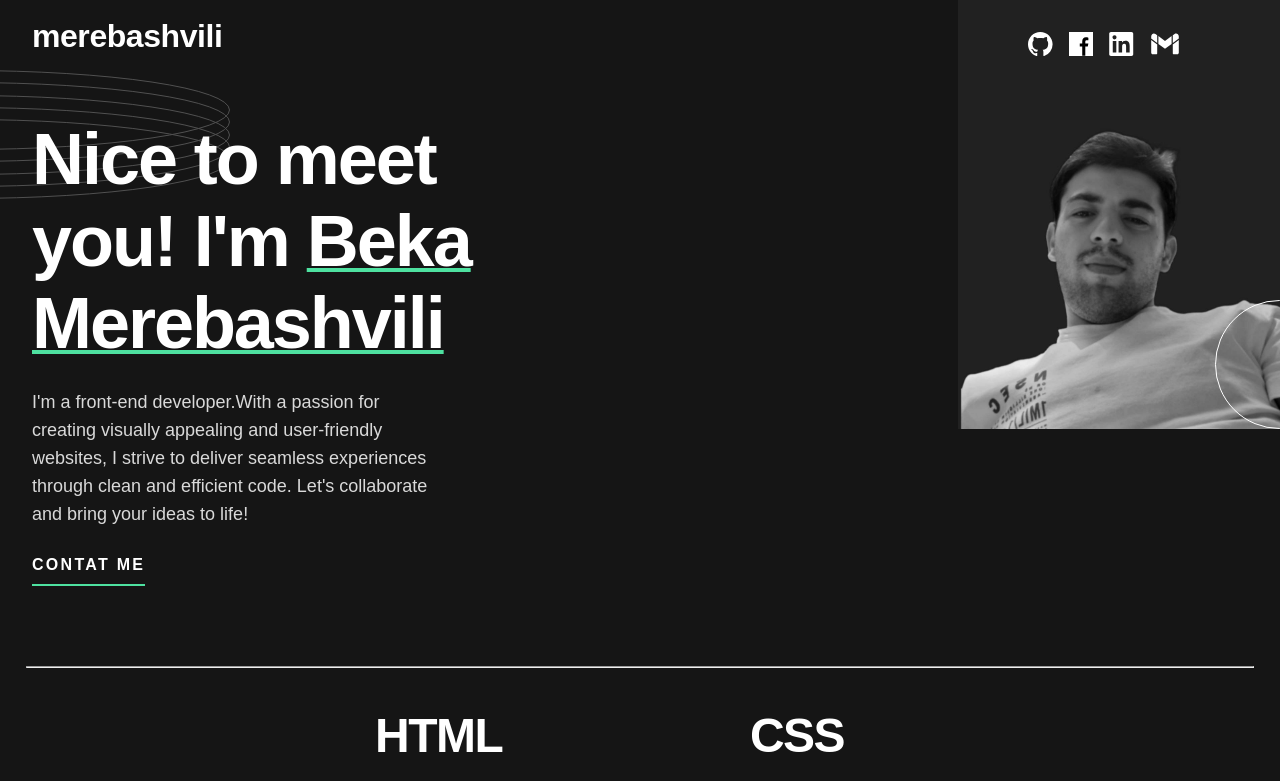
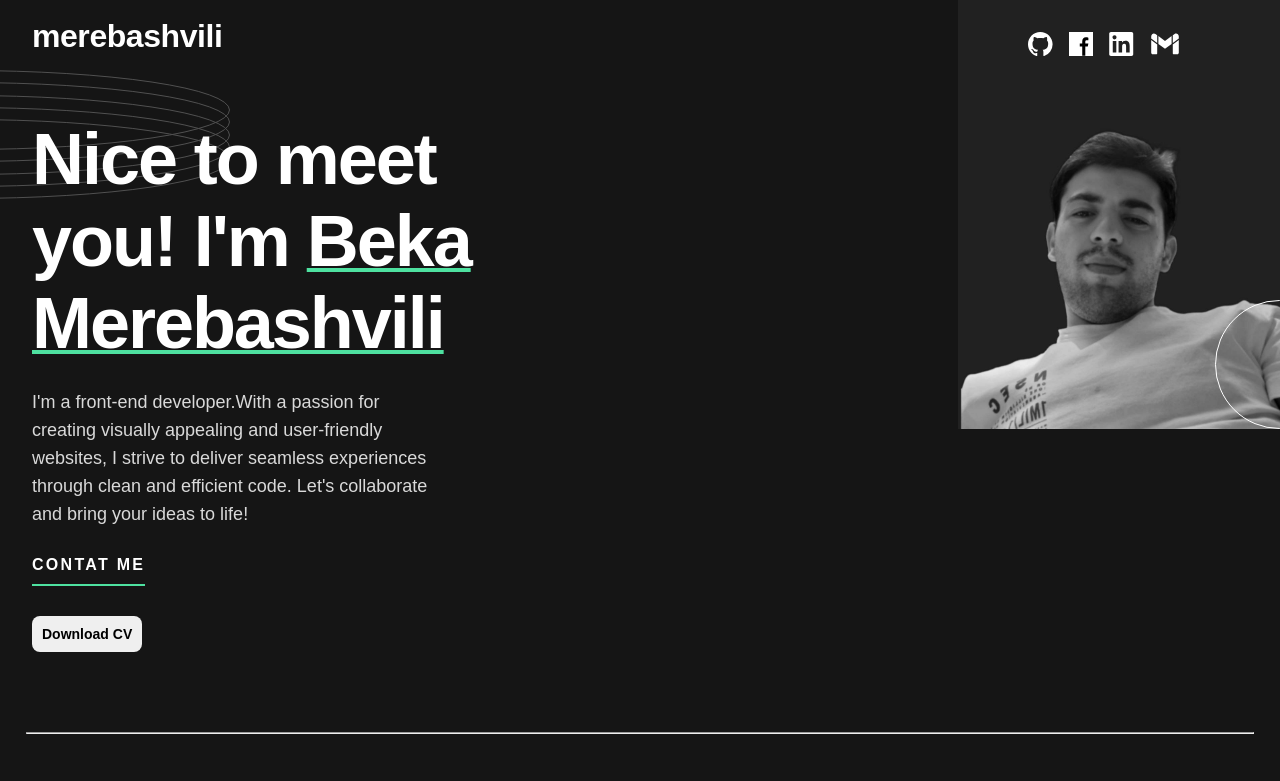
Before and after one commit to Beka-Merebashvili/portfolio, a React (Vite) app: page / in a window 1280 px wide. Shown: the top 781 px of the page. Built offline with nearby package versions, Linux system fonts and the light colour scheme.

Commit message:
add donwload cv functionality

```diff
--- a/src/components/AboutMe.tsx
+++ b/src/components/AboutMe.tsx
@@ -8,8 +8,8 @@ import { saveAs } from "file-saver";
 
 export default function AboutMe() {
   const handleDownload = () => {
-    const fileUrl = '/path/to/your/cv.pdf'; // Replace with the actual path to your CV file
-    const fileName = 'your_cv.pdf'; // Replace with the desired file name
+    const fileUrl = "./docs/Beka_Merebashvili.pdf";
+    const fileName =  "Beka Merebasvhili";
     saveAs(fileUrl, fileName);
   };
 
@@ -30,6 +30,9 @@ export default function AboutMe() {
         to life!
       </p>
       <UnderLine href="#1">contat me</UnderLine>
+      <button onClick={handleDownload}>
+      Download CV
+    </button>
       <img className="circle" src={circle} alt="circle" />
       <img className="ring" src={pattern} alt="" />
     </Container>
@@ -70,6 +73,14 @@ const Container = styled.div`
     color: #d9d9d9;
     width: 342px;
     margin-bottom: 24px;
+  }
+  button {
+    margin-top: 30px;
+    padding: 10px;
+    border-radius: 8px;
+    border: none;
+    font-size: 14px;
+    font-weight: 600;
   }
   .circle {
     position: absolute;
```
Also changed, not shown: 1 other file (tests, documents, lock files or other folders).
